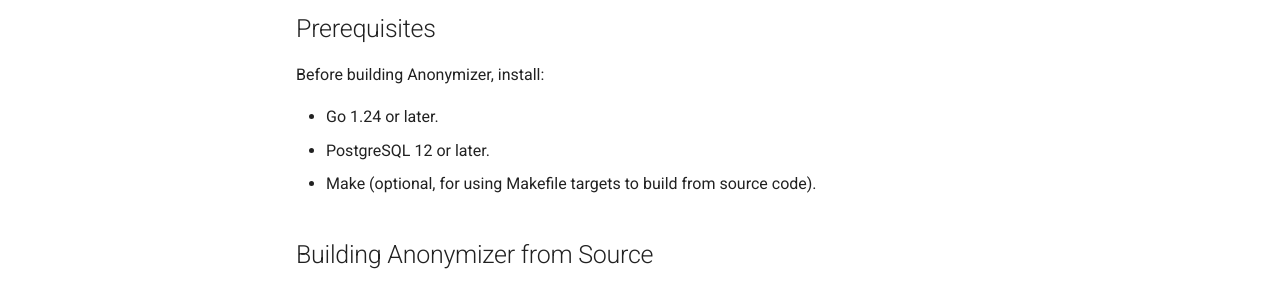
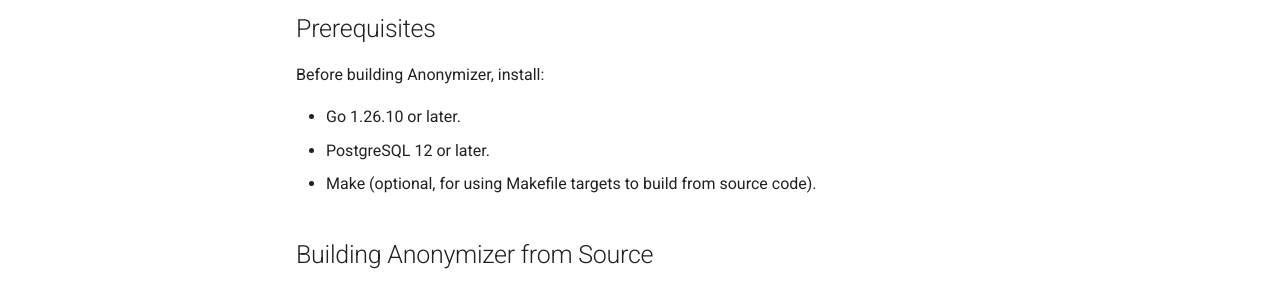
Before and after one commit to pgEdge/pgedge-anonymizer, an MkDocs documentation site: the page built from docs/installation.md, in a window 1280 px wide and 1267 px high. Shown: the part 522-813 px from the top of the window. Built offline with MkDocs 1.6.1 and Material for MkDocs 9.7.7, drawn with Linux system fonts in a browser that asks for light colours; comment, search, counter and statistics services are not loaded.

```diff
--- a/docs/installation.md
+++ b/docs/installation.md
@@ -22,7 +22,7 @@ pgEdge Anonymizer is open-source and licensed with the
 
 Before building Anonymizer, install:
 
-- Go 1.24 or later.
+- Go 1.26.10 or later.
 - PostgreSQL 12 or later.
 - Make (optional, for using Makefile targets to build from source code).
 
--- a/requirements.txt
+++ b/requirements.txt
@@ -1,6 +1,6 @@
 babel==2.17.0
 backrefs==6.1
-certifi==2025.11.12
+certifi==2026.10.23
 charset-normalizer==3.4.4
 click==8.3.1
 colorama==0.4.6
```
Also changed, not shown: other parts of requirements.txt (+2 -2 lines), README.md (+1 -1 lines), 4 other files.
